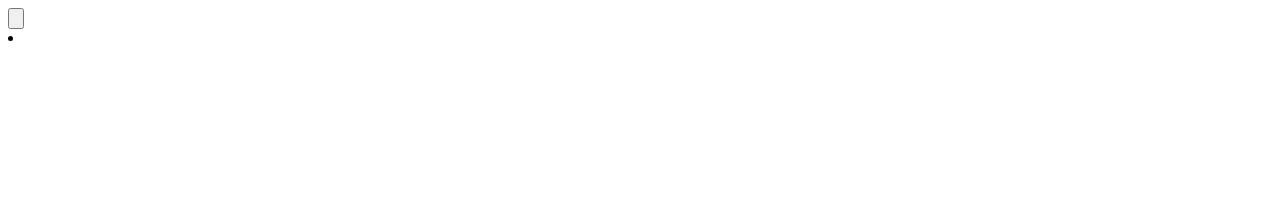
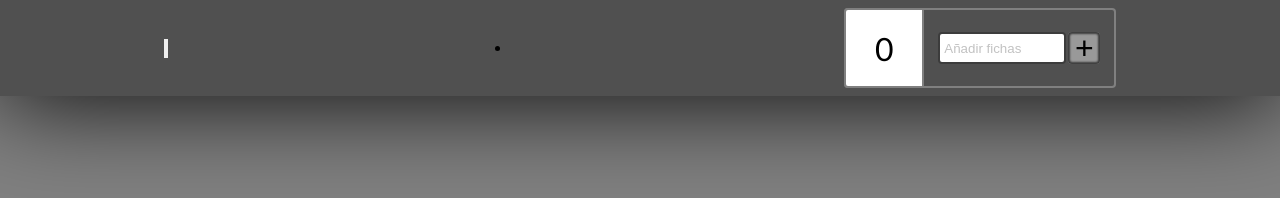
Before and after one commit to XxArnauGxX/M06_javascript, a plain HTML site: page UF1/PR1/index.html in a window 1280 px wide. Drawn offline with Linux system fonts and the light colour scheme.

Commit message:
añadido cookies y estilos a la PR1

```diff
--- a/UF1/PR1/chipsController.js
+++ b/UF1/PR1/chipsController.js
@@ -1,3 +1,28 @@
 const contadorChips = document.getElementById('chips');
+// add chips
+const addChipsBtn = document.getElementById('add-chips-btn');
+const addChipsInput = document.getElementById('add-chips');
+
 let chipsValue = 0;
-document.cookie = `chips={chipsValue}`
+document.cookie = `chips=${chipsValue};`;
+
+document.addEventListener('DOMContentLoaded', () => {
+
+    addChipsBtn.addEventListener('click', () => {
+        if (addChipsInput.value <= 0) {
+            alert('El valor a añadir no puede ser negativo o 0');
+        } else {
+            alert(`¡Has añadido: ${addChipsInput.value} fichas!`);
+            chipsValue = parseInt(chipsValue) + parseInt(addChipsInput.value);
+            contadorChips.textContent = `${chipsValue}`;
+        }
+    })
+});
+
+function getCookie(name) {
+
+}
+
+function setCookie(name, value) {
+
+}
--- a/UF1/PR1/index.html
+++ b/UF1/PR1/index.html
@@ -12,7 +12,6 @@
 <body>
     <header>
         <button><img src="" alt=""></button>
-        <div>
         <nav>
             <li>
                 <ul><a href=""></a></ul>
@@ -20,8 +19,13 @@
                 <ul><a href=""></a></ul>
             </li>
         </nav>
-            <div>
-                <p id="chips"></p>
+        <div class="chips-container">
+            <div class="chips-container-counter">
+                <p id="chips">0</p>
+            </div>
+            <div class="chips-container-input">
+                <input type="number" id="add-chips" placeholder="Añadir fichas">
+                <button id="add-chips-btn">+</button>
             </div>
         </div>
     </header>
--- a/UF1/PR1/styles.css
+++ b/UF1/PR1/styles.css
@@ -0,0 +1,86 @@
+* {
+    box-sizing: border-box;
+    margin: 0;
+    padding: 0;
+}
+
+body {
+    height: 100vh;
+    width: 100vw;
+    background-color: gray;
+}
+
+header {
+    display: flex;
+    flex-direction: row;
+    align-items: center;
+    justify-content: space-around;
+    width: 100vw;
+    height: 6rem;
+    background-color: rgb(80, 80, 80);
+    box-shadow: 0px 0px 100px 1px black;
+}
+
+.chips-container {
+    display: flex;
+    flex-direction: row;
+    align-items: center;
+    justify-content: space-between;
+    border-right: 2px solid gray;
+    border-top: 2px solid gray;
+    border-bottom: 2px solid gray;
+    width: 17rem;
+    height: 5rem;
+    border-radius: 4px;
+}
+
+.chips-container-counter {
+    display: flex;
+    justify-content: center;
+    align-items: center;
+    border: 2px solid gray;
+    width: 5rem;
+    height: 5rem;
+    background-color: white;
+    border-radius: 4px 0px 0px 4px;
+}
+
+#chips {
+    color: black;
+    font-family: 'Trebuchet MS', 'Lucida Sans Unicode', 'Lucida Grande', 'Lucida Sans', Arial, sans-serif;
+    font-size: 2rem;
+}
+
+.chips-container-input {
+    display: flex;
+    justify-content: center;
+    align-items: center;
+    margin-right: 0.75rem;
+}
+
+#add-chips {
+    border-radius: 4px;
+    border: 2px solid rgb(60, 60, 60);
+    height: 2rem;
+    width: 8rem;
+}
+
+#add-chips::placeholder {
+    color: rgb(194, 194, 194);
+    padding-left: 0.25rem;
+}
+
+#add-chips-btn {
+    display: flex;
+    align-items: center;
+    justify-content: center;
+    height: 2rem;
+    width: 2rem;
+    margin: 2px;
+    cursor: pointer;
+    font-size: 2rem;
+    border-radius: 4px;
+    border: none;
+    background-color: rgb(153, 153, 153);
+    box-shadow: inset 0px 0px 2px 2px rgb(60, 60, 60);
+}
```
Lines whose indentation alone changed are shown as unchanged.
